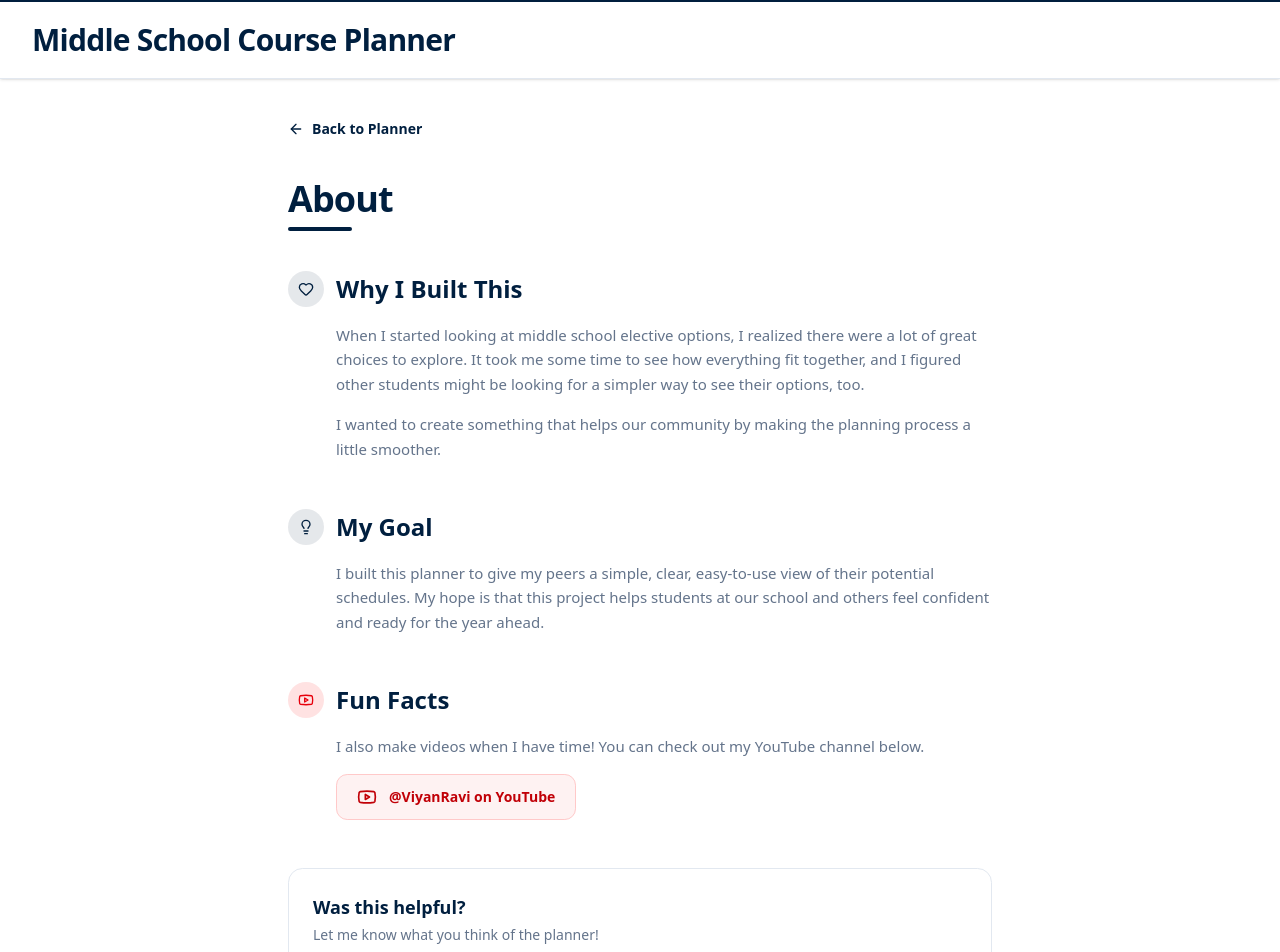
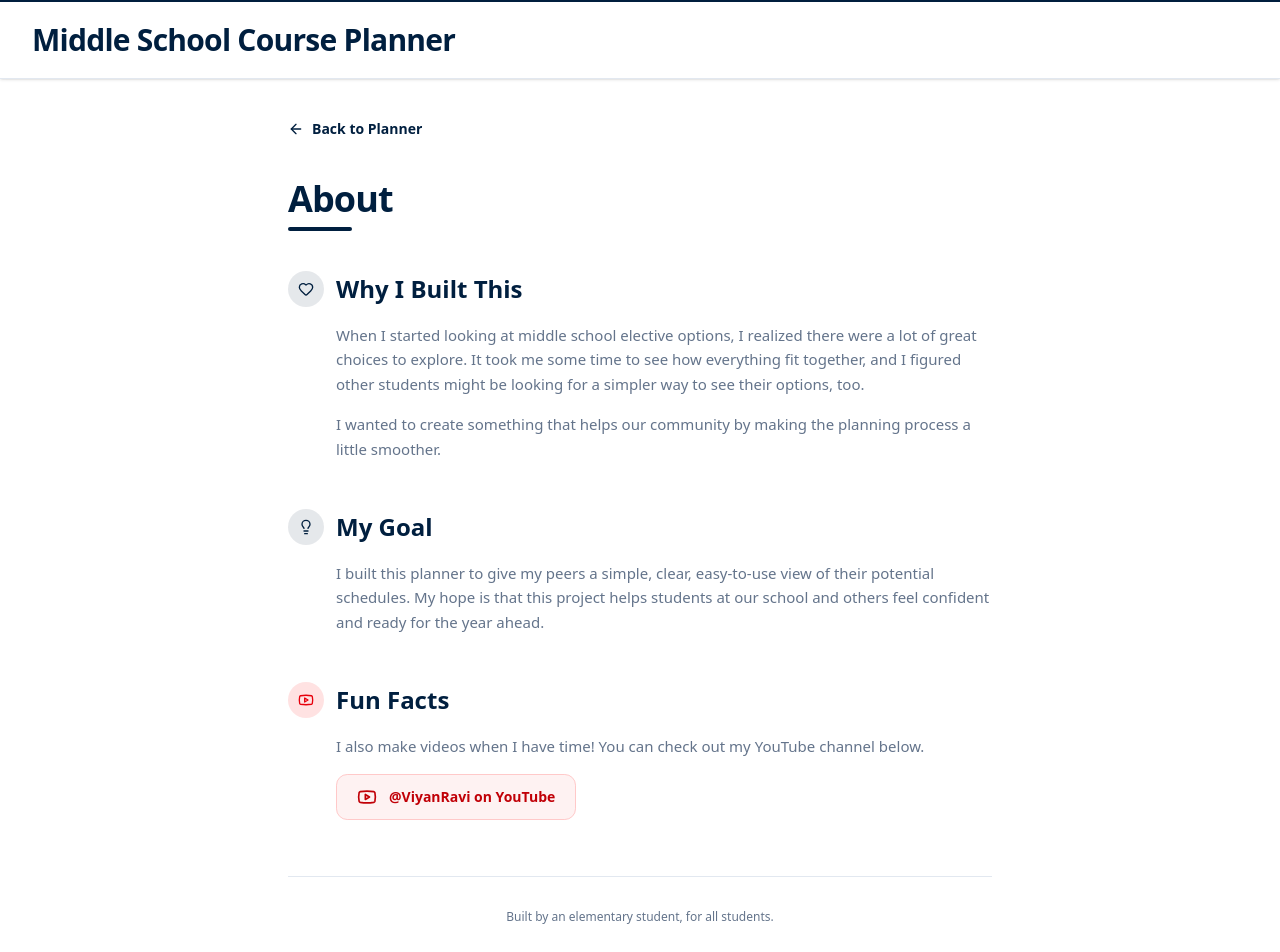
Before and after one commit to viyanravi/middle_school_course_planner, a Next.js app: page /about in a window 1280 px wide. Shown: the top 952 px of the page. Built offline with nearby package versions, Linux system fonts and the light colour scheme.

Commit message:
Removed rating

```diff
--- a/src/app/about/page.tsx
+++ b/src/app/about/page.tsx
@@ -278,12 +278,9 @@ export default function AboutPage() {
           </div>
         </section>
 
-        {/* Rating Widget */}
-        <RatingWidget />
-
         {/* Footer note */}
         <div className="mt-14 pt-8 border-t border-border text-xs text-muted-foreground text-center">
-          Built by a student, for students. 🎓
+          Built by an elementary student, for all students.
         </div>
       </div>
     </main>
```
